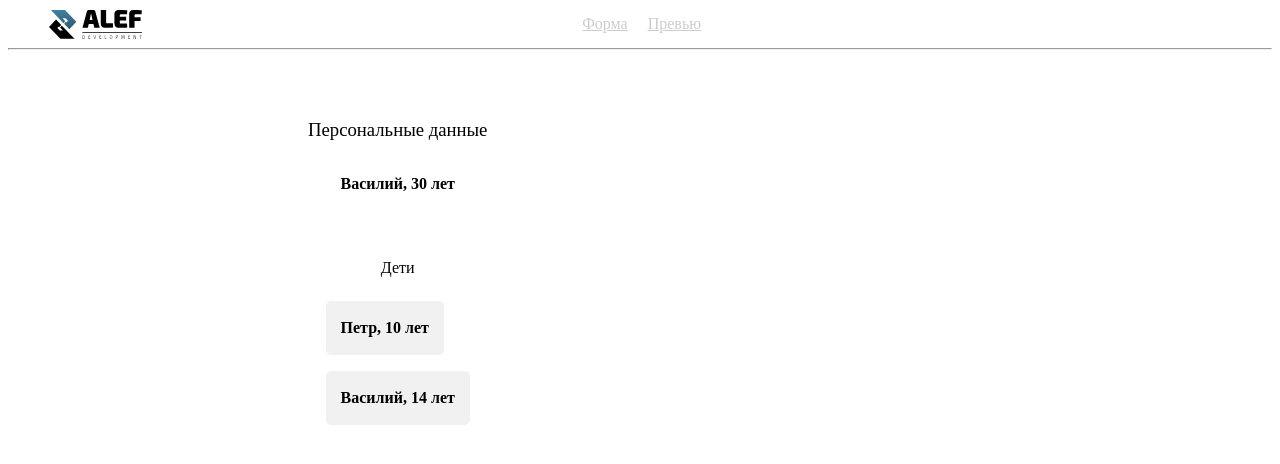
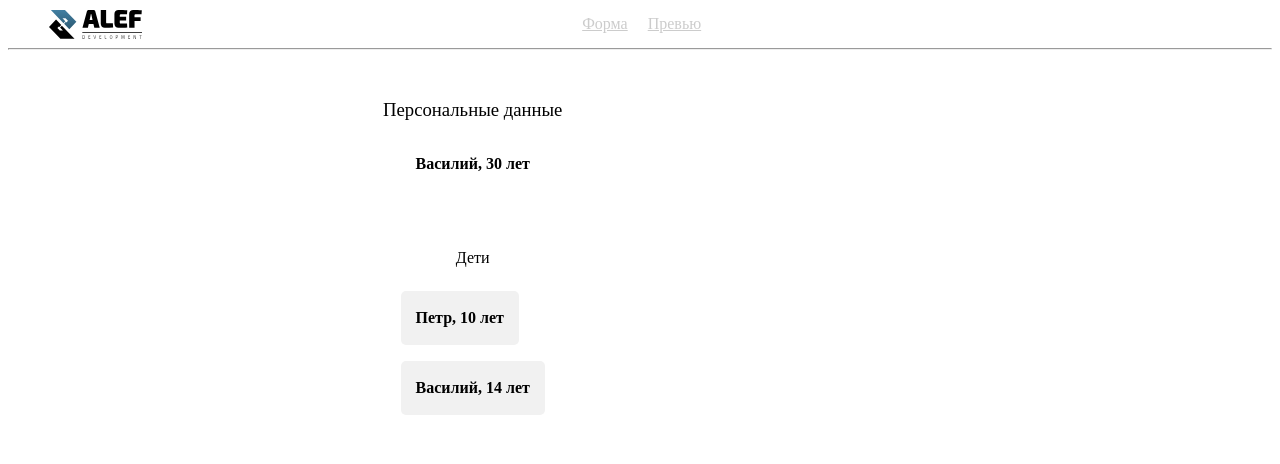
Before and after one commit to yulia463/Vue_todo, a Vue app: page /preview in a window 1280 px wide. Shown: the top 464 px of the page. Built offline with nearby package versions, Linux system fonts and the light colour scheme; the HTML template or start-up script is replaced by a standard one.

Commit message:
add styles for second route

```diff
--- a/src/views/Preview.vue
+++ b/src/views/Preview.vue
@@ -3,7 +3,7 @@
     <div style=" display: flex; flex-direction: column; align-items: center; ">
       <h3 style=" font-weight: normal">Персональные данные</h3>
 
-      <p style="font-weight: bold ; margin-bottom: 50px">Василий, 30 лет</p>
+      <p style="font-weight: bold ; margin-bottom: 60px">Василий, 30 лет</p>
       <p style="display: flex; justify-content: center">Дети</p>
 
       <div class="children-container">
@@ -28,7 +28,7 @@ const children = [
 <style>
 .container{
   display: flex;
-  margin: 50px 300px;
+  margin: 30px 375px;
 }
 .children-container {
   display: flex;
```
